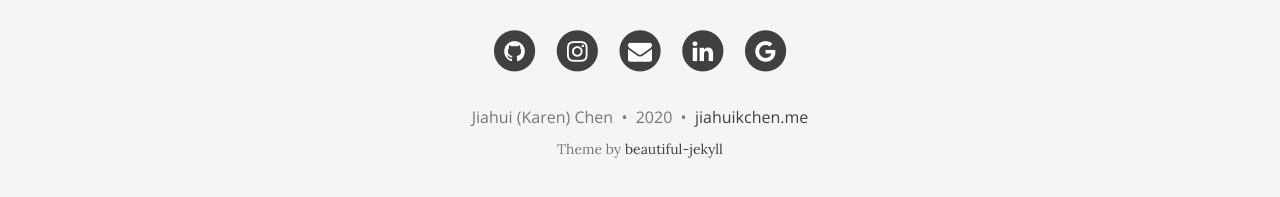
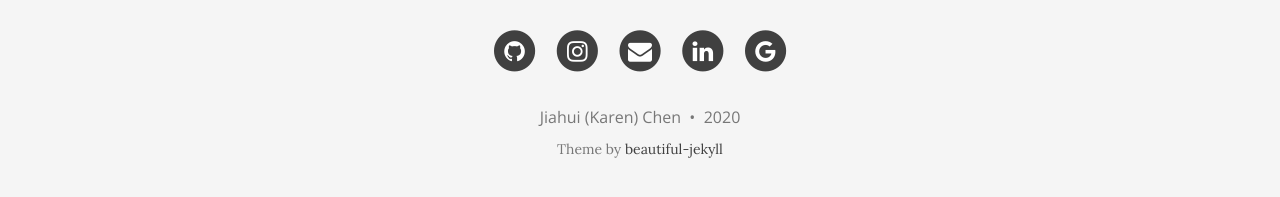
Before and after one commit to JiahuiKChen/JiahuiKChen.github.io, a Jekyll site: the page built from index.html, in a window 1280 px wide and 1059 px high. Shown: the part 849-1046 px from the top of the window. Built offline with Jekyll 4.4.1, drawn with Linux system fonts in a browser that asks for light colours; nearby versions of some CDN libraries; the list of posts is cut into pages by our own code; some of the changed lines change nothing that is shown.

Commit message:
Removed incorrect pretty link and changed time zone to US Pacific

```diff
--- a/_config.yml
+++ b/_config.yml
@@ -55,9 +55,9 @@ footer-links-active:
   rss: false
   stackoverflow: false
 
-url-pretty: "jiahuikchen.me"
+# url-pretty: "jiahuikchen.me"
 
-timezone: "America/Denver"
+timezone: "America/Los_Angeles"
 markdown: kramdown
 highlighter: rouge
 permalink: /:year-:month-:day-:title/
```
